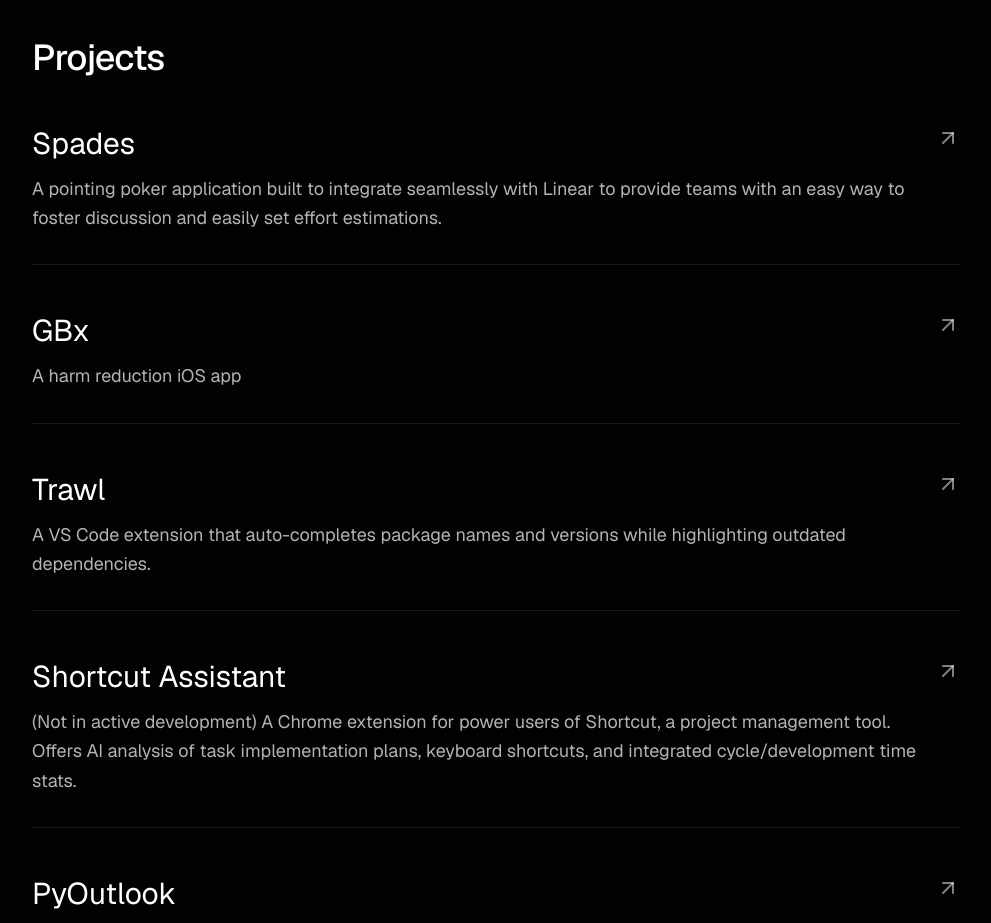
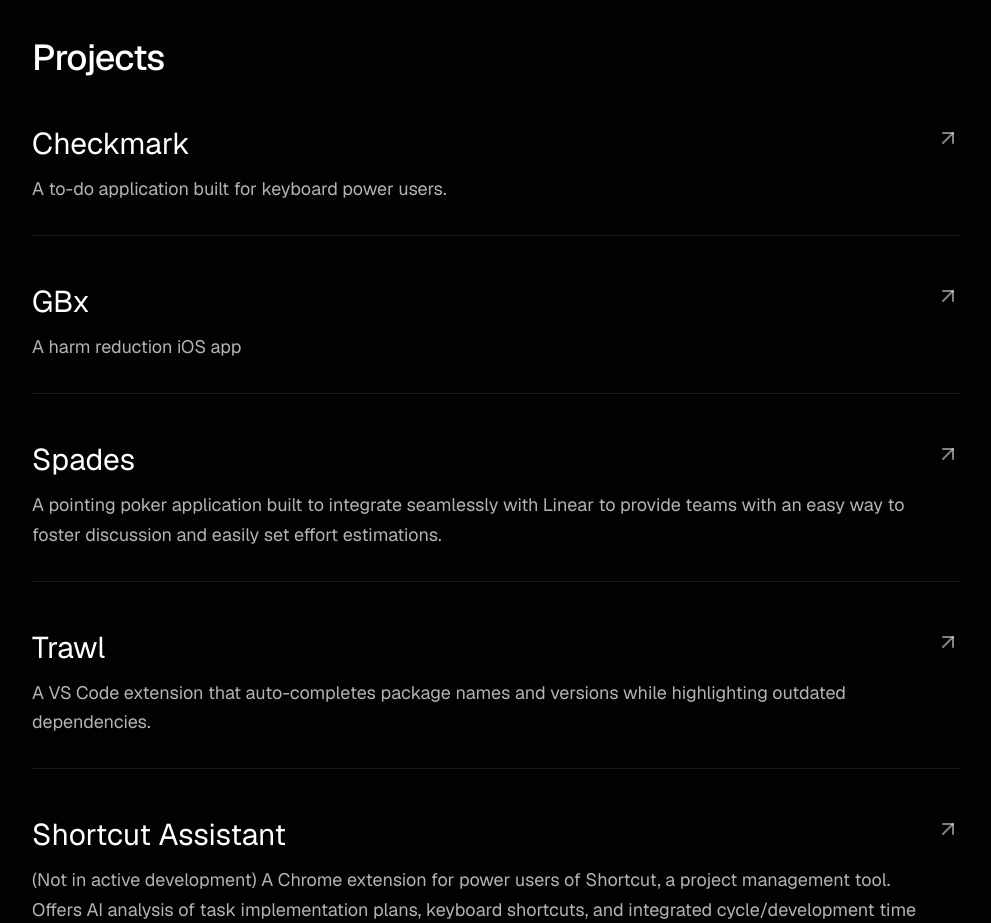
Before and after one commit to JensAstrup/personal-site, a Next.js app: page / in a window 1280 px wide. Shown: the part 2300-3223 px from the top of the page, without its empty margins (144-1135 px from the left). Built offline with nearby package versions, Linux system fonts and the light colour scheme.

Commit message:
Add checkmark to projects (#84)

```diff
--- a/components/projects.tsx
+++ b/components/projects.tsx
@@ -15,15 +15,10 @@ interface Project {
 
 const projects: Project[] = [
   {
-    name: 'Spades',
-    description: 'A pointing poker application built to integrate seamlessly with Linear to provide teams with an easy way to foster discussion and easily set effort estimations.',
-    link: 'https://spades.poker',
-    productHunt: {
-      href: 'https://www.producthunt.com/products/ace-of-spades/launches/spades-2-0-2?embed=true&utm_source=badge-featured&utm_medium=badge&utm_campaign=badge-spades-2-0-2',
-      imageSrc:
-        'https://api.producthunt.com/widgets/embed-image/v1/featured.svg?post_id=954836&theme=dark&t=1773975321733',
-      imageAlt: 'Spades 2.0 - Seamless Issue Estimation with Spades | Product Hunt',
-    },
+    name: 'Checkmark',
+    description: 'A to-do application built for keyboard power users.',
+    link: 'https://checkmark.day',
+    productHunt: null
   },
   {
     name: 'GBx',
@@ -34,6 +29,17 @@ const projects: Project[] = [
       imageSrc:
         'https://api.producthunt.com/widgets/embed-image/v1/featured.svg?post_id=1027854&theme=dark&t=1773975385430',
       imageAlt: 'GBx - Dose Responsibly | Product Hunt',
+    },
+  },
+  {
+    name: 'Spades',
+    description: 'A pointing poker application built to integrate seamlessly with Linear to provide teams with an easy way to foster discussion and easily set effort estimations.',
+    link: 'https://spades.poker',
+    productHunt: {
+      href: 'https://www.producthunt.com/products/ace-of-spades/launches/spades-2-0-2?embed=true&utm_source=badge-featured&utm_medium=badge&utm_campaign=badge-spades-2-0-2',
+      imageSrc:
+        'https://api.producthunt.com/widgets/embed-image/v1/featured.svg?post_id=954836&theme=dark&t=1773975321733',
+      imageAlt: 'Spades 2.0 - Seamless Issue Estimation with Spades | Product Hunt',
     },
   },
   {
```
